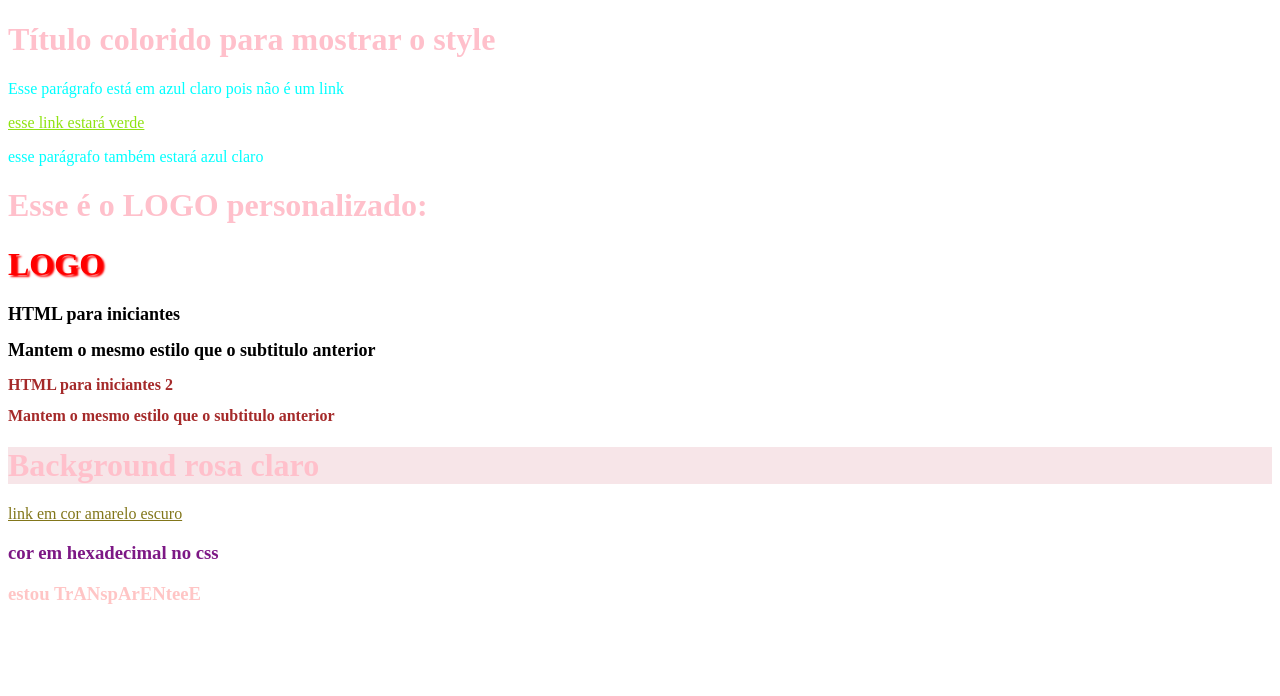
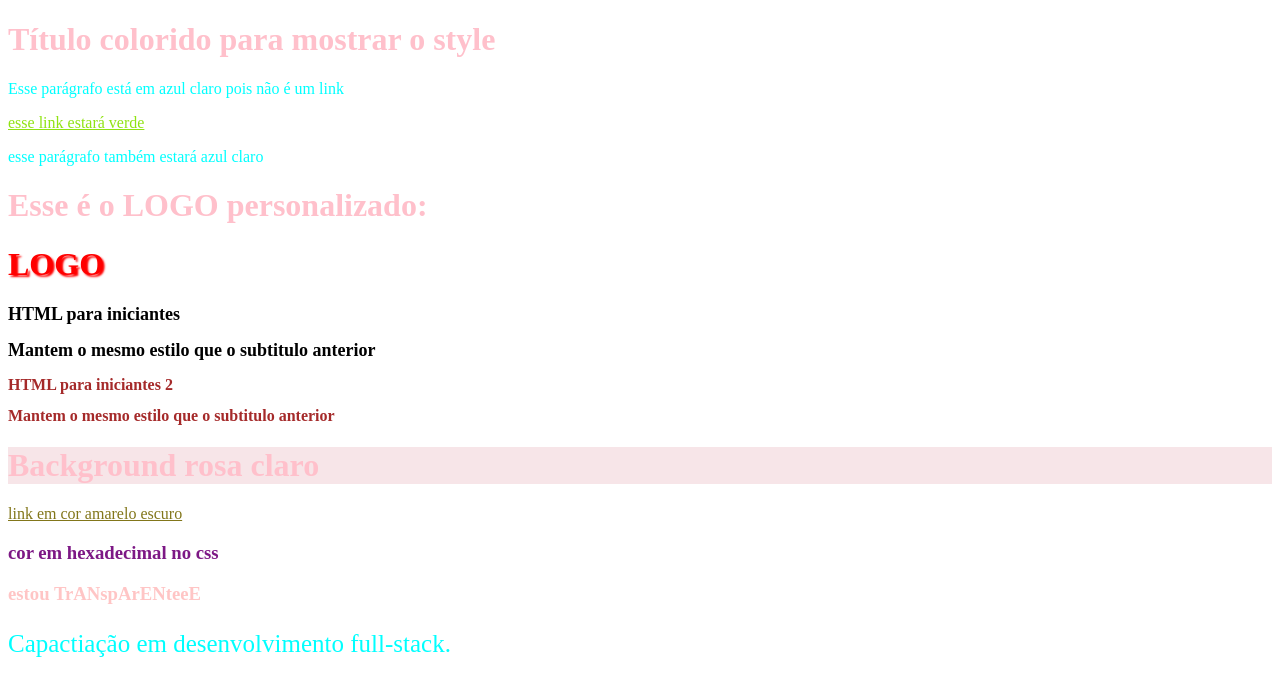
Before and after one commit to mabisjwk/atividades0509, a plain HTML site: page index.html in a window 1280 px wide. Drawn offline with Linux system fonts and the light colour scheme.

Commit message:
atividade 07

```diff
--- a/estilo.css
+++ b/estilo.css
@@ -12,8 +12,7 @@ p a {
 }
 
 div {
-    display: flex;
-    justify-content: center;
+
 
 }
 
@@ -55,3 +54,13 @@ div {
 .transparencia {
     color: rgba(255, 0, 0, 0.229)
 }
+
+/* Atividade 07 - medidas */
+
+.pai {
+    font-size: 25px;
+}
+
+.filho {
+    font: 1.2em;
+}
--- a/index.html
+++ b/index.html
@@ -40,5 +40,10 @@
     <!-- Atividade 06 - transparencia (rgba)-->
     <h3 class="transparencia">estou TrANspArENteeE</h3>
 
+    <!-- Atividade 07 - medidas -->
+    <div class="pai">
+        <p class="filho"> Capactiação em desenvolvimento full-stack.</p>
+    </div>
+
 </body>
 </html>
```
